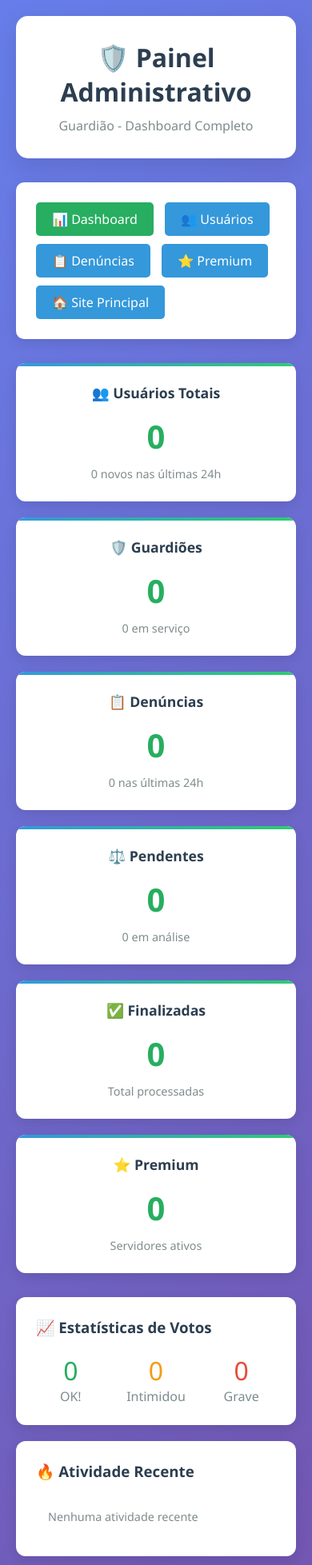
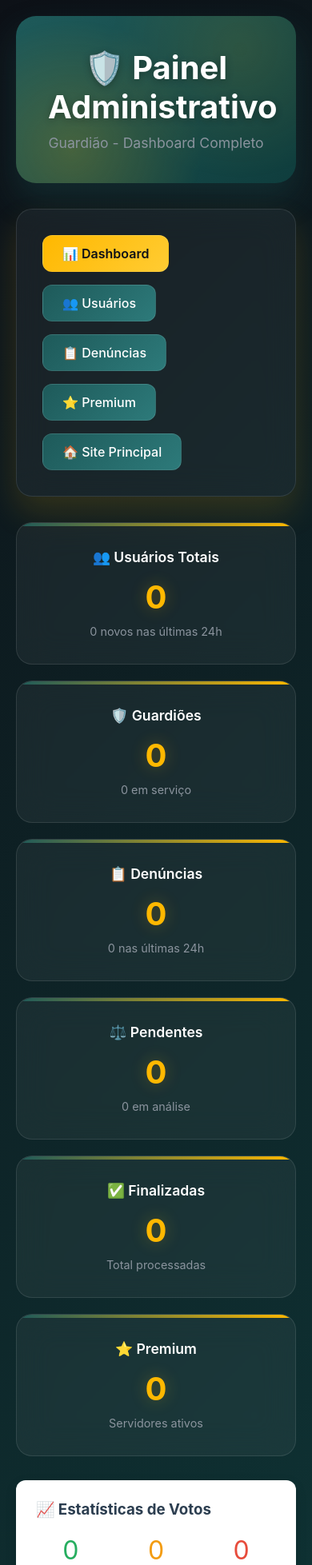
Before and after one commit to Konnak/guardiaobeta, a Flask app: template web/templates/admin/dashboard_complete.html in a window 390 px wide. Shown: the top 1957 px of the page at 80% size. Run offline with Flask 3, Linux system fonts and the light colour scheme; the template is opened without the code that fills it, so the values that code supplies are empty; parts of the project's set-up code (start-up, migrations or seed data) failed here and were passed over.

Commit message:
feat: Redesenhar painel administrativo com paleta de cores do site
REDESIGN COMPLETO DO DASHBOARD:
 Paleta de cores atualizada para combinar com o site principal
 Azul petróleo (#1e5a5a) e dourado (#ffb800) como cores primárias
 Fundo escuro com gradiente elegante

MELHORIAS VISUAIS:
 Glassmorphism com backdrop-filter e transparências
 Sombras e efeitos de hover modernos
 Tipografia Inter para consistência
 Cards com bordas arredondadas e efeitos de hover

EFEITOS IMPLEMENTADOS:
 Header com gradiente e efeitos radiais de fundo
 Botões de navegação com hover dourado
 Cards estatísticos com animações suaves
 Valores destacados em dourado com text-shadow
 Transições suaves em todos os elementos

VARIÁVEIS CSS:
- --primary-teal: #1e5a5a (cor principal)
- --primary-gold: #ffb800 (destaque)
- --dark-bg: #0d1117 (fundo)
- --glass-bg: rgba(255,255,255,0.05) (transparência)
- --text-primary: #ffffff (texto principal)
- --text-secondary: #8b949e (texto secundário)

RESPONSIVIDADE:
 Mantida compatibilidade mobile
 Grid adaptativo para diferentes telas
 Elementos se ajustam automaticamente

PRÓXIMO: Aplicar mesmo design aos outros templates admin

```diff
--- a/web/templates/admin/dashboard_complete.html
+++ b/web/templates/admin/dashboard_complete.html
@@ -5,48 +5,123 @@
     <meta name="viewport" content="width=device-width, initial-scale=1.0">
     <title>🛡️ Dashboard Admin - Guardião</title>
     <style>
+        :root {
+            /* Paleta baseada na logo - Azul petróleo e dourado */
+            --primary-teal: #1e5a5a;
+            --primary-teal-dark: #0f3d3d;
+            --primary-teal-light: #2d7a7a;
+            --primary-gold: #ffb800;
+            --primary-gold-dark: #e6a600;
+            --primary-gold-light: #ffcc33;
+
+            /* Cores de apoio */
+            --dark-bg: #0d1117;
+            --dark-card: #161b22;
+            --glass-bg: rgba(255, 255, 255, 0.05);
+            --glass-border: rgba(255, 255, 255, 0.1);
+            --text-primary: #ffffff;
+            --text-secondary: #8b949e;
+            --shadow-glow: 0 20px 40px rgba(255, 184, 0, 0.15);
+
+            /* Status colors */
+            --success-color: #238636;
+            --warning-color: #d29922;
+            --danger-color: #da3633;
+            --info-color: var(--primary-teal);
+        }
+
         * { margin: 0; padding: 0; box-sizing: border-box; }
+
         body {
-            font-family: 'Segoe UI', Tahoma, Geneva, Verdana, sans-serif;
-            background: linear-gradient(135deg, #667eea 0%, #764ba2 100%);
+            font-family: 'Inter', -apple-system, BlinkMacSystemFont, sans-serif;
+            background: linear-gradient(135deg, var(--dark-bg) 0%, var(--primary-teal-dark) 100%);
             min-height: 100vh;
-            color: #333;
+            color: var(--text-primary);
         }
+
         .container {
             max-width: 1400px;
             margin: 0 auto;
             padding: 20px;
         }
+
         .header {
-            background: white;
-            padding: 30px;
-            border-radius: 15px;
-            margin-bottom: 30px;
-            box-shadow: 0 10px 30px rgba(0,0,0,0.1);
+            background: linear-gradient(135deg, var(--primary-teal) 0%, var(--primary-teal-dark) 100%);
+            padding: 2.5rem;
+            border-radius: 25px;
+            margin-bottom: 2rem;
+            position: relative;
+            overflow: hidden;
+            box-shadow: 0 20px 40px rgba(30, 90, 90, 0.3);
+        }
+
+        .header::before {
+            content: '';
+            position: absolute;
+            top: 0;
+            left: 0;
+            right: 0;
+            bottom: 0;
+            background:
+                radial-gradient(circle at 20% 80%, rgba(255, 184, 0, 0.2) 0%, transparent 50%),
+                radial-gradient(circle at 80% 20%, rgba(255, 184, 0, 0.1) 0%, transparent 50%);
+            z-index: 1;
+        }
+
+        .header-content {
+            position: relative;
+            z-index: 2;
             text-align: center;
         }
-        .header h1 { color: #2c3e50; margin-bottom: 10px; }
-        .header p { color: #7f8c8d; }
+
+        .header h1 {
+            color: var(--text-primary);
+            margin-bottom: 10px;
+            font-size: 2.5rem;
+            font-weight: 700;
+            text-shadow: 0 2px 10px rgba(0, 0, 0, 0.3);
+        }
+
+        .header p {
+            color: var(--text-secondary);
+            font-size: 1.1rem;
+        }
 
         .nav-menu {
-            background: white;
-            padding: 20px;
-            border-radius: 10px;
-            margin-bottom: 30px;
-            box-shadow: 0 5px 15px rgba(0,0,0,0.1);
+            background: rgba(255, 255, 255, 0.05);
+            backdrop-filter: blur(20px);
+            padding: 1.5rem;
+            border-radius: 20px;
+            margin-bottom: 2rem;
+            border: 1px solid var(--glass-border);
+            box-shadow: var(--shadow-glow);
         }
+
         .nav-menu a {
             display: inline-block;
-            padding: 10px 20px;
-            margin: 5px;
-            background: #3498db;
-            color: white;
+            padding: 12px 24px;
+            margin: 8px;
+            background: linear-gradient(135deg, var(--primary-teal) 0%, var(--primary-teal-light) 100%);
+            color: var(--text-primary);
             text-decoration: none;
-            border-radius: 5px;
+            border-radius: 12px;
             transition: all 0.3s ease;
+            font-weight: 500;
+            border: 1px solid rgba(255, 255, 255, 0.1);
         }
-        .nav-menu a:hover { background: #2980b9; transform: translateY(-2px); }
-        .nav-menu a.active { background: #27ae60; }
+
+        .nav-menu a:hover {
+            background: linear-gradient(135deg, var(--primary-gold) 0%, var(--primary-gold-dark) 100%);
+            transform: translateY(-2px);
+            box-shadow: 0 10px 25px rgba(255, 184, 0, 0.3);
+            color: var(--dark-bg);
+        }
+
+        .nav-menu a.active {
+            background: linear-gradient(135deg, var(--primary-gold) 0%, var(--primary-gold-light) 100%);
+            color: var(--dark-bg);
+            font-weight: 600;
+        }
 
         .stats-grid {
             display: grid;
@@ -54,15 +129,24 @@
             gap: 20px;
             margin-bottom: 30px;
         }
+
         .stat-card {
-            background: white;
-            padding: 25px;
-            border-radius: 12px;
-            box-shadow: 0 5px 15px rgba(0,0,0,0.1);
+            background: rgba(255, 255, 255, 0.05);
+            backdrop-filter: blur(20px);
+            padding: 2rem;
+            border-radius: 20px;
+            border: 1px solid var(--glass-border);
             text-align: center;
             position: relative;
             overflow: hidden;
+            transition: all 0.4s ease;
         }
+
+        .stat-card:hover {
+            transform: translateY(-5px);
+            box-shadow: 0 20px 40px rgba(255, 184, 0, 0.15);
+        }
+
         .stat-card::before {
             content: '';
             position: absolute;
@@ -70,11 +154,28 @@
             left: 0;
             right: 0;
             height: 4px;
-            background: linear-gradient(90deg, #3498db, #2ecc71);
+            background: linear-gradient(90deg, var(--primary-teal), var(--primary-gold));
         }
-        .stat-card h3 { color: #2c3e50; margin-bottom: 15px; font-size: 1.1em; }
-        .stat-value { font-size: 2.5em; font-weight: bold; color: #27ae60; margin-bottom: 10px; }
-        .stat-label { color: #7f8c8d; font-size: 0.9em; }
+
+        .stat-card h3 {
+            color: var(--text-primary);
+            margin-bottom: 15px;
+            font-size: 1.1em;
+            font-weight: 600;
+        }
+
+        .stat-value {
+            font-size: 2.5em;
+            font-weight: 700;
+            color: var(--primary-gold);
+            margin-bottom: 10px;
+            text-shadow: 0 0 20px rgba(255, 184, 0, 0.3);
+        }
+
+        .stat-label {
+            color: var(--text-secondary);
+            font-size: 0.9em;
+        }
 
         .charts-section {
             display: grid;
@@ -156,8 +257,10 @@
     <div class="container">
         <!-- Header -->
         <div class="header">
-            <h1>🛡️ Painel Administrativo</h1>
-            <p>Guardião - Dashboard Completo</p>
+            <div class="header-content">
+                <h1>🛡️ Painel Administrativo</h1>
+                <p>Guardião - Dashboard Completo</p>
+            </div>
         </div>
 
         <!-- Navigation Menu -->
```
